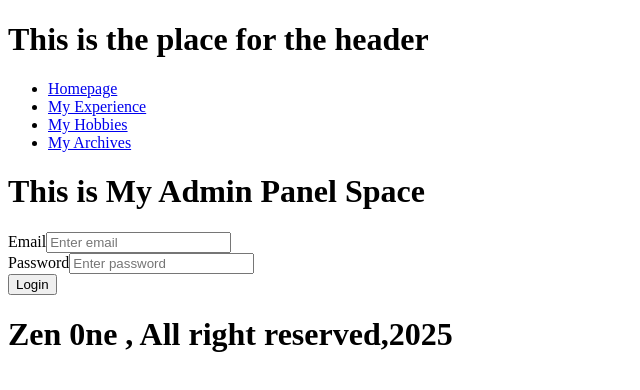
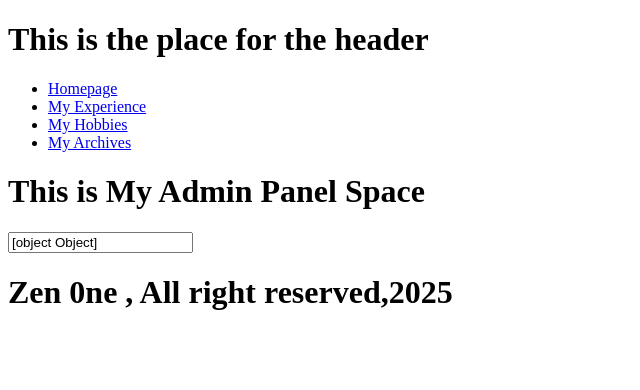
Before and after one commit to GorSharoyan/GorSharoyan.am, a React (Create React App) app in the folder frontend/: page /admin in a window 1280 px wide. Shown: the top 390 px of the page, without its empty margins (0-640 px from the left). Built offline with nearby package versions, Linux system fonts and the light colour scheme.

Commit message:
:green_heart:CI(<GenericForm>): worked on a generic fomr component now it can be used in multiple cases all across the project

```diff
--- a/frontend/src/components/Form/Form.js
+++ /dev/null
@@ -1,38 +0,0 @@
-import { Formik, Form, Field, ErrorMessage } from "formik";
-
-function GenericForm(formValues) {
-  const formValuesArray = formValues;
-  return (
-    <Formik initialValues={formValues} onSubmit={console.log("form works")}>
-      {() => (
-        <Form>
-          <div>
-            <label htmlFor="email">Email</label>
-            <Field
-              id="email"
-              name="email"
-              type="email"
-              placeholder="Enter email"
-            />
-            <ErrorMessage name="email" component="div" />
-          </div>
-
-          <div>
-            <label htmlFor="password">Password</label>
-            <Field
-              id="password"
-              name="password"
-              type="password"
-              placeholder="Enter password"
-            />
-            <ErrorMessage name="password" component="div" />
-          </div>
-
-          <button type="submit">Login</button>
-        </Form>
-      )}
-    </Formik>
-  );
-}
-
-export default GenericForm;
--- /dev/null
+++ b/frontend/src/components/GenericForm/GenericForm.js
@@ -0,0 +1,32 @@
+import { Formik, Form, Field, ErrorMessage } from "formik";
+
+function GenericForm(formEntries, onSubmitServiceFunction, button) {
+  const formFieldsArray = Object.keys(formEntries);
+
+  return (
+    <Formik initialValues={formEntries} onSubmit={onSubmitServiceFunction}>
+      {() => (
+        <Form>
+          {formFieldsArray.map((fieldName) => (
+            <div key={fieldName}>
+              <Field
+                id={fieldName}
+                name={fieldName}
+                type={
+                  fieldName.toLowerCase().includes("password")
+                    ? "password"
+                    : "text"
+                }
+                placeholder={`Enter ${fieldName}`}
+              />
+              <ErrorMessage name={fieldName} component="div" />
+            </div>
+          ))}
+          {button}
+        </Form>
+      )}
+    </Formik>
+  );
+}
+
+export default GenericForm;
--- /dev/null
+++ b/frontend/src/components/LoginForm/LoginForm.js
@@ -0,0 +1,12 @@
+//library imports
+import React from "react";
+import GenericForm from "../GenericForm/GenericForm";
+
+export default function LoginForm() {
+  const loginFormEntries = {
+    login: "",
+    password: ""
+  };
+
+  return <GenericForm formEntrires={loginFormEntries} />;
+}
--- a/frontend/src/pages/AdminPanel/AdminPanel.js
+++ b/frontend/src/pages/AdminPanel/AdminPanel.js
@@ -1,13 +1,13 @@
 //Library Imports
 import React from "react";
 // components imports
-import GenericForm from "../../components/Form/Form";
+import LoginForm from "../../components/LoginForm/LoginForm";
 
 export default function AdminPanel() {
   return (
     <main>
       <h1>This is My Admin Panel Space</h1>
-      <GenericForm />
+      <LoginForm />
     </main>
   );
 }
```
